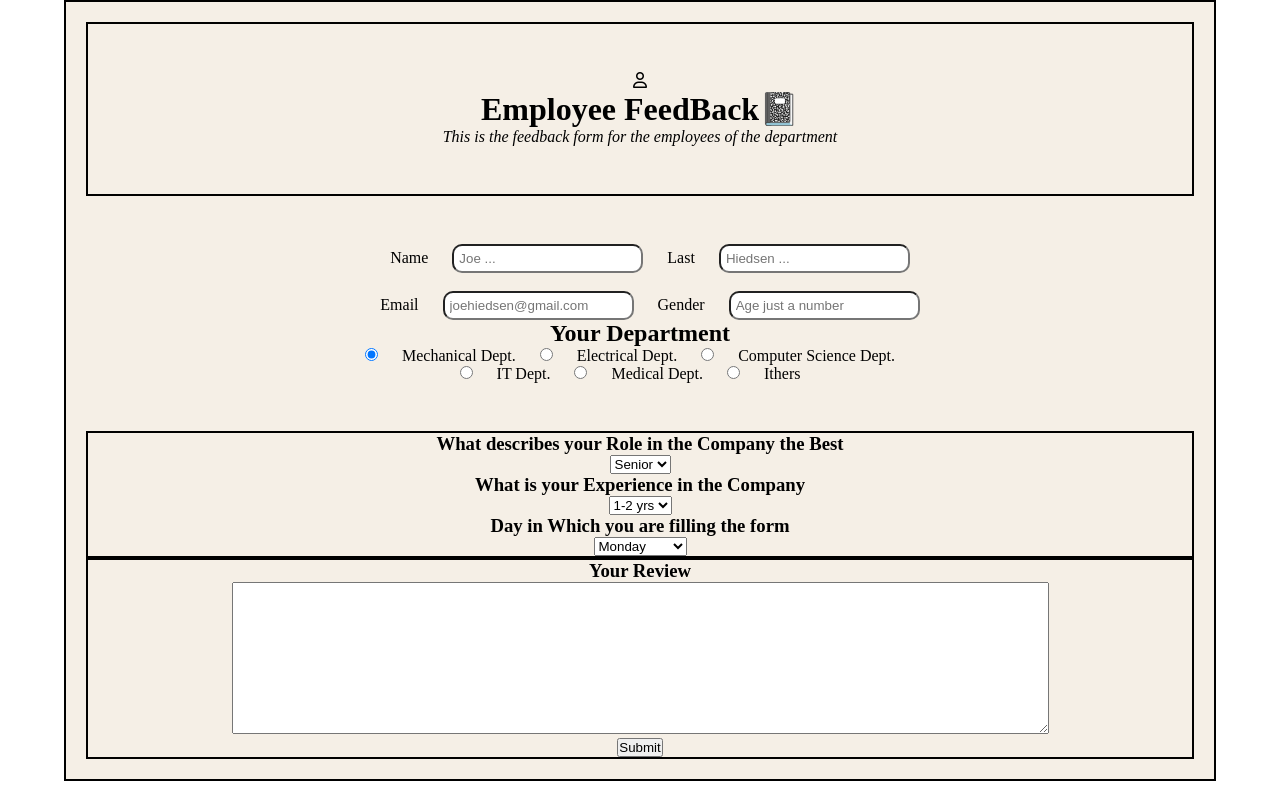
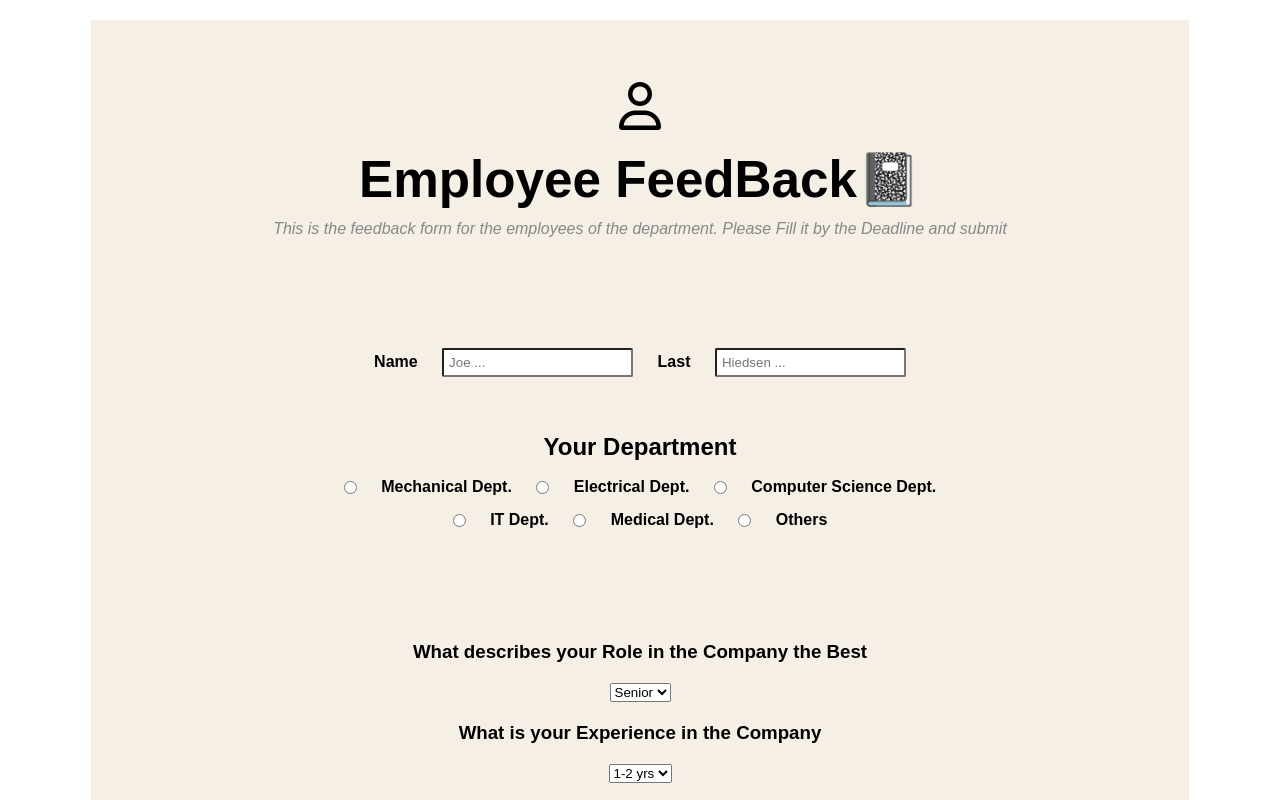
Before and after one commit to abhishekpramanik/Survey-Form, a plain HTML site: page hackio_projects/index.html in a window 1280 px wide. Shown: the top 800 px of the page. Drawn offline with Linux system fonts and the light colour scheme; a web font is replaced by a local one.

Commit message:
Changed some CSS stylings

```diff
--- a/hackio_projects/index.html
+++ b/hackio_projects/index.html
@@ -8,60 +8,19 @@
              <link rel="stylesheet" href="style.css">
              <!-- FONT AWESOME FILES  -->
              <link rel="stylesheet" href="https://cdnjs.cloudflare.com/ajax/libs/font-awesome/6.2.0/css/all.min.css">
+            <!-- FONT CSS FILES -->
+            <link href="https://api.fontshare.com/v2/css?f[]=stardom@400&display=swap" rel="stylesheet">
+             <link href="https://api.fontshare.com/v2/css?f[]=general-sans@500,600,400&display=swap" rel="stylesheet">
 
         </head>
         <body>
-            <!-- <form action="http://google.co.in">
-                 If we remove this, every thing will move to the left of the page
-                <div align="center">
-                Adds a heading to the form
-                <h1>Employee Interests Survey form</h1>
-                Enter your name:
-                 Input type text for small texts, specify size
-                <input type="text" name="UserName" size=35 maxlength=35 value="">
-                Adds spaces - remove and see what happens
-                </br></br>
-                Enter your department:
-                <input type="text" name="Deptt" size=35 maxlength=35 value=""> </br> </br>
-                Tell us a little about yourself:
-                 For writing lot of text like descriptions with text wrapping,
-                if you dont want text wrapping, you can add wrap = "off" (horizontal scrollbar
-                <textarea name="Comments" cols=30 rows=4></textarea> </br> </br>
-                Do you exercise at home?
-                 Radio buttons help you choose one out of the many values
-                <input type="radio" name="exe" value=1>Yes
-                <input type="radio" name="exe" value=2>No
-                </p>
-                How do you like to read about your favorite topics?
-                <p>
-                Checkbox lets you select multiple options
-                <input type="checkbox" name="Books">Books
-                <input type="checkbox" name="Web">Online resources
-                <input type="checkbox" name="Phone">Phone apps
-                <input type="checkbox" name="Magazines">Magazines
-                </p>
-                What genre of movies do you like?
-                Select box lets you choose one of the multiple dropdown options
-                <select name="moviepref" ><option>
-                <option value=1 selected = "true">comedy
-                <option value=2 >romance
-                <option value=3 >thriller
-                <option value=4 >horror
-                <option value=5 >biopic
-                </select>
-                </br></br>
-                submits the information entered in the form by the user
-                <input type=submit value="Submit form">
-                </div>
-            </form> -->
-
 
             <form action="#">
                 <div class="box">
                     <div class="form-head">
-                        <i class="fa fa-regular fa-user"></i>
+                        <i class="fa fa-regular fa-user fa-3x"></i>
                         <h1>Employee FeedBack📓</h1>
-                        <p><i>This is the feedback form for the employees of the department</i></p>
+                        <p><i>This is the feedback form for the employees of the department. Please Fill it by the Deadline and submit</i></p>
                     </div>
 
                     <div class="form-content">
@@ -69,31 +28,32 @@
                         <input type="text" placeholder="Joe ..." class="userName">
                         <label>Last </label>
                         <input type="text" placeholder="Hiedsen ..." class="lastName"><br><br>
-                        <label>Email </label>
-                        <input type="email" placeholder="joehiedsen@gmail.com" class="email">
-                        <label>Gender</label>
-                        <input type="number" placeholder="Age just a number">
                         <br>
+
                         <h2>Your Department</h2>
 
-                        <input type="radio" value="1"  name="radiobtn" checked>
+                        <input type="radio" value="1"  name="radiobtn" style="vertical-align : middle">
                         <label>Mechanical Dept.</label>
 
-                        <input type="radio" value="1" name="radiobtn">
+                        <input type="radio" value="1" name="radiobtn" style="vertical-align : middle">
                         <label>Electrical Dept.</label>
 
-                        <input type="radio" value="1" name="radiobtn">
+                        <input type="radio" value="1" name="radiobtn" style="vertical-align : middle">
                         <label>Computer Science Dept.</label><br>
 
-                        <input type="radio" value="1" name="radiobtn">
+                        <input type="radio" value="1" name="radiobtn" style="vertical-align : middle">
                         <label>IT Dept.</label>
 
-                        <input type="radio" value="1" name="radiobtn">
+                        <input type="radio" value="1" name="radiobtn" style="vertical-align : middle">
                         <label>Medical Dept.</label>
 
-                        <input type="radio" value="1" name="radiobtn">
-                        <label>Ithers</label>
+                        <input type="radio" value="1" name="radiobtn" style="vertical-align : middle">
+                        <label>Others</label>
                     </div>
+
+                    <br>
+                    <br>
+
 
                     <div class="form-ques-experience">
                         <h3>What describes your Role in the Company the Best</h3>
@@ -112,7 +72,7 @@
                         </select>
 
                         <h3>Day in Which you are filling the form</h3>
-                        <select>
+                        <select id="weeks">
                             <option value="">Monday</option>
                             <option value="">Tuesday</option>
                             <option value="">Wednesday</option>
--- a/hackio_projects/style.css
+++ b/hackio_projects/style.css
@@ -1,43 +1,82 @@
 *{
-    margin: 0;
+    margin: 10px;
     padding: 0;
     box-sizing: border-box;
+    font-family: sans-serif;
+
 }
+::-webkit-scrollbar{
+    width: 2px;
+}
+::-webkit-scrollbar-thumb{
+    background: #2192FF;
+}
+html {
+    scroll-behavior: smooth;
+}
+
 
 .box{
     background-color: #F5EFE6;
     max-width: 90%;
-    max-height: 90%;
+    max-height: 80%;
     align-items: center;
     margin: auto;
-    border: 2px solid #000;
+    top: 2rem;
+    bottom: 2rem;
     padding: 20px;
 }
 .form-head{
     margin: auto;
     text-align: center;
-    padding: 3rem;
-    border: 2px solid #000;
+    padding: 2rem;
 }
+.form-head h1 {
+    font-family: 'Stardom', sans-serif;
+    font-size: 3.2rem;
+}
+.form-head p {
+    color: #888;
+}
+
 .form-content {
     text-align: center;
     padding: 3rem;
 }
-.form-content > label {
-    padding: 20px;
+.form-content label,
+.form-content h2 {
+    font-family: 'General Sans', sans-serif;
+    font-weight: bolder;
+}
 
-}
+
 .form-content > input {
     align: center;
     padding: 5px;
-    border-radius: 10px;
+    border-radius: 2px;
 }
 .form-ques-experience {
     text-align: center;
-    border: 2px solid #000;
+    margin-bottom: 30px;
 }
+option {
+    width: 350px;
+}
+
 .form-feedback {
     text-align: center;
-    border: 2px solid #000;
-
 }
+.form-feedback textarea {
+    border-radius: 20px;
+}
+.form-feedback button {
+    font-size: 20px;
+    padding: 5px 50px 5px 50px;
+    background-color: transparent;
+    border-radius: 20px;
+    cursor: pointer;
+    transition: 0.2s ease-in;
+}
+.form-feedback button:hover {
+    background-color: #2192FF;
+}
```
